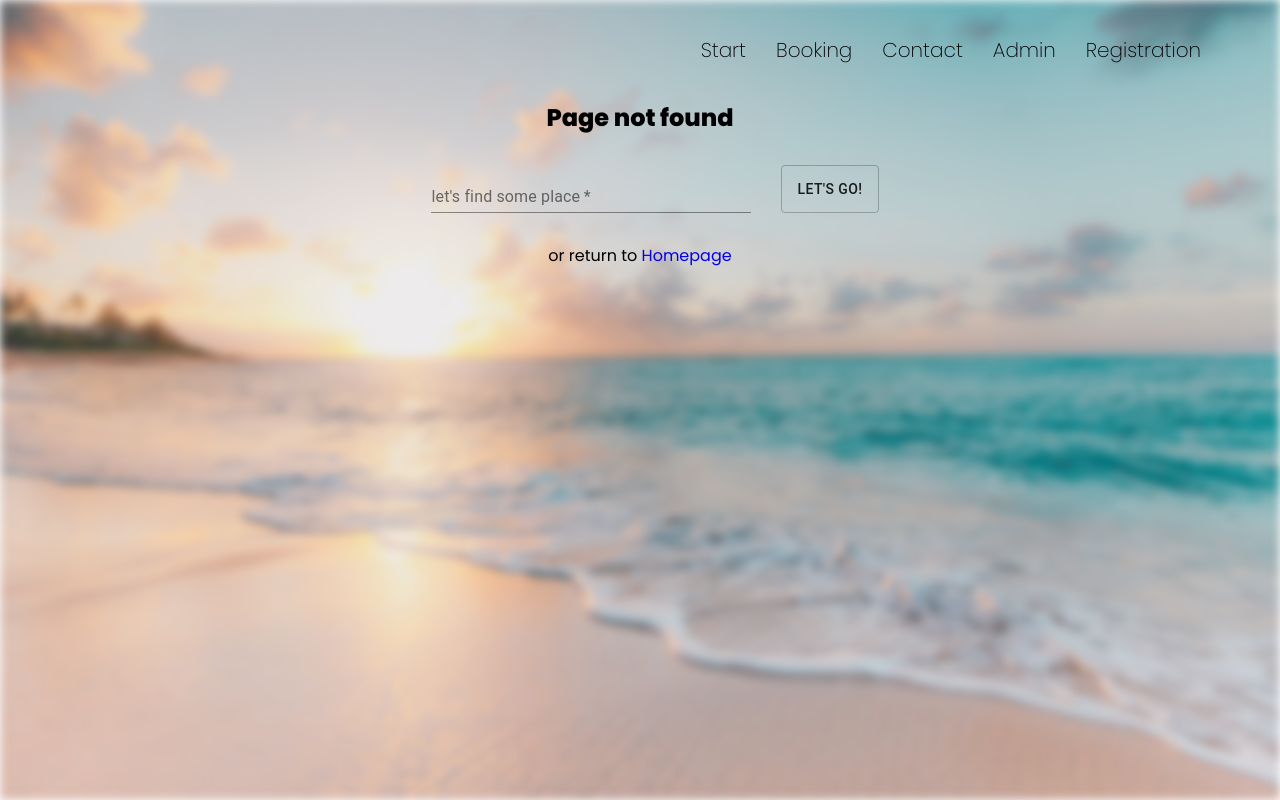
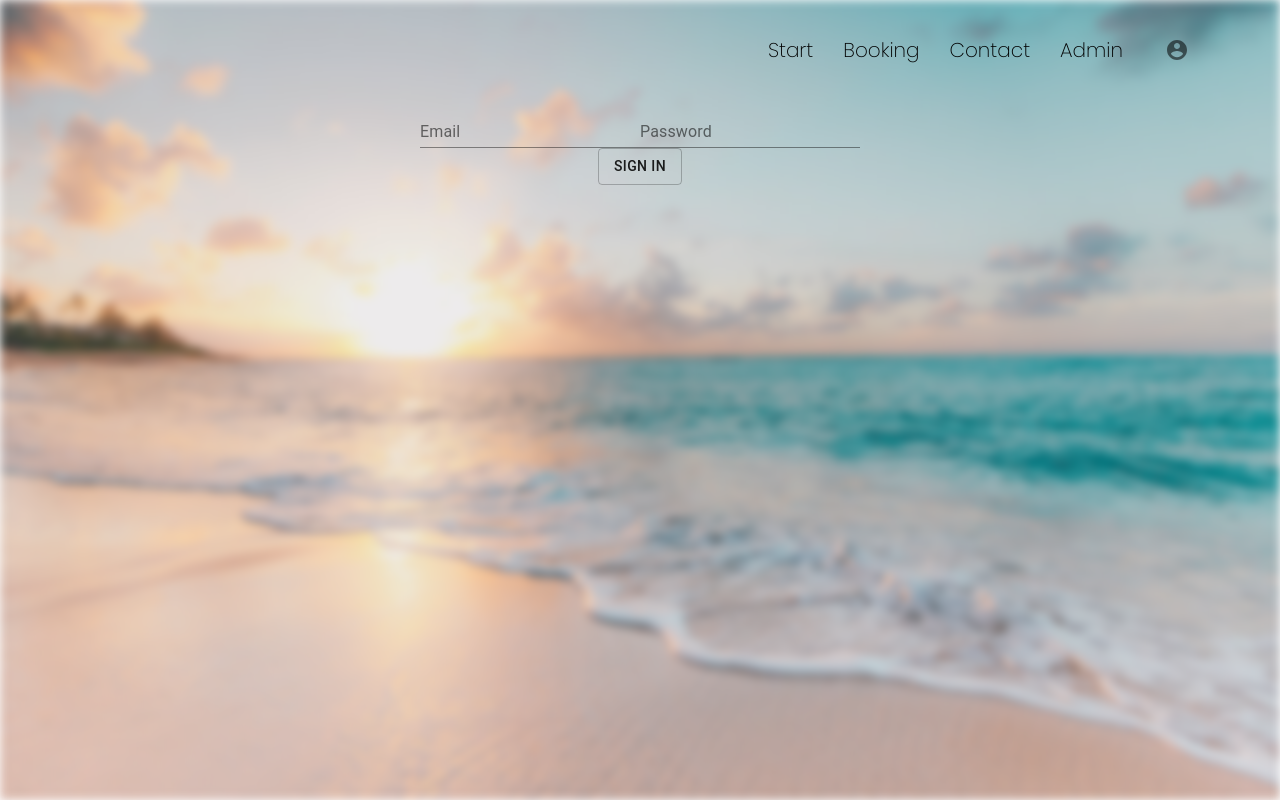
Before and after one commit to szkola-reacta/hackaton-team-f, a React (Create React App) app: page /login in a window 1280 px wide. Before the commit this address had no page. Built offline with nearby package versions, Linux system fonts and the light colour scheme; data requests are answered from the project's data file.

Commit message:
Usunieto zbędne rzeczy

```diff
--- a/src/App.css
+++ b/src/App.css
@@ -55,6 +55,16 @@
   list-style-type: none;
   font-size: 20px;
   padding: 15px;
+  display: -webkit-box;
+  display: -ms-flexbox;
+  display: flex;
+  -webkit-box-orient: horizontal;
+  -webkit-box-direction: normal;
+      -ms-flex-direction: row;
+          flex-direction: row;
+  -webkit-box-align: center;
+      -ms-flex-align: center;
+          align-items: center;
 }
 
 .App-menu__item a {
--- a/src/App.js
+++ b/src/App.js
@@ -1,10 +1,5 @@
 import React, { Component } from "react";
-import {
-  BrowserRouter,
-  Switch,
-  Route,
-  NavLink
-} from "react-router-dom";
+import { BrowserRouter, Switch, Route, NavLink } from "react-router-dom";
 import "./App.css";
 import api from "./api";
 import Search from "./pages/Search";
@@ -12,16 +7,19 @@ import Contact from "./pages/Contact";
 import Homepage from "./pages/Homepage";
 import Booking from "./pages/Booking";
 import Admin from "./pages/Admin";
+import Login from "./pages/Login";
 import OfferList from "./components/OfferList/OfferList";
 import Registration from "./pages/Registration";
 import Page404 from "./pages/404";
-
+import { IconButton, Menu, MenuItem } from "@material-ui/core";
+import AccountCircleIcon from "@material-ui/icons/AccountCircle";
 class App extends Component {
   constructor() {
     super();
     this.state = {
       offer: null,
       bookings: null,
+      anchorEl: null
     };
     this.loadBookings = this.loadBookings.bind(this);
   }
@@ -33,8 +31,7 @@ class App extends Component {
 
   load(element) {
     let el;
-    api.get(`${element}`)
-    .then((response) => {
+    api.get(`${element}`).then((response) => {
       el = response;
       this.setState({
         [element]: el,
@@ -51,7 +48,18 @@ class App extends Component {
   }
 
   render() {
-    const { offer, bookings } = this.state;
+    const handleClick = (event) => {
+      this.setState({
+        anchorEl:event.currentTarget
+      });
+    };
+
+    const handleClose = () => {
+      this.setState({
+        anchorEl:null
+      });
+    };
+    const { offer, bookings, anchorEl } = this.state;
     return (
       <div>
         <BrowserRouter>
@@ -72,7 +80,27 @@ class App extends Component {
                   <NavLink to="/admin">Admin</NavLink>
                 </li>
                 <li className="App-menu__item">
-                  <NavLink to="/registration">Registration</NavLink>
+                  <IconButton
+                    aria-controls="client-menu"
+                    aria-haspopup="true"
+                    onClick={handleClick}
+                  >
+                   <AccountCircleIcon/>
+                  </IconButton>
+                  <Menu
+                    id="client-menu"
+                    anchorEl={anchorEl}
+                    keepMounted
+                    open={Boolean(anchorEl)}
+                    onClose={handleClose}
+                  >
+                    <MenuItem onClick={handleClose}>
+                    <NavLink to="/login">Sign in</NavLink>
+                    </MenuItem>
+                    <MenuItem onClick={handleClose}>
+                    <NavLink to="/registration">Sign up</NavLink>
+                    </MenuItem>
+                  </Menu>
                 </li>
               </ul>
             </header>
@@ -84,8 +112,12 @@ class App extends Component {
                   component={() => <OfferList data={offer} />}
                 />
                 <Route path="/contact" component={Contact} />
-                <Route path={["/search/:query", "/search"]} component={Search} />
+                <Route
+                  path={["/search/:query", "/search"]}
+                  component={Search}
+                />
                 <Route path="/booking/:slug" component={Booking} />
+                <Route path="/login" component={Login} />
                 <Route
                   path="/admin"
                   component={() => (
@@ -95,7 +127,7 @@ class App extends Component {
                     />
                   )}
                 />
-                <Route path="/registration" component={Registration}/>
+                <Route path="/registration" component={Registration} />
                 <Route path="*" component={Page404} />
               </Switch>
             </div>
--- a/src/App.scss
+++ b/src/App.scss
@@ -22,6 +22,7 @@
   justify-content: center;
   font-size: calc(10px + 2vmin);
   height: 100px;
+
 }
 .App-menu {
   display: flex;
@@ -33,6 +34,9 @@
   list-style-type: none;
   font-size: 20px;
   padding: 15px;
+  display: flex;
+  flex-direction: row;
+  align-items: center;
   a {
     transition: $transition;
     font-weight: 200;
--- /dev/null
+++ b/src/components/LoginForm/LoginForm.js
@@ -0,0 +1,39 @@
+import React from "react";
+import { Button, TextField } from "@material-ui/core";
+
+
+function LoginForm() {
+  const handleClick = () => console.log("Wyślij formularz rejestracji");
+  const handleSubmit = (event) => {
+    event.preventDefault();
+  };
+
+  return (
+    <form className="Login" onSubmit={handleSubmit}>
+        <div>
+      <TextField
+        name="email"
+        label="Email"
+        pattern="[a-z0-9._%+-]+@[a-z0-9.-]+\.[a-z]{2, 4}$"
+      />
+      <TextField
+        name="password"
+        label="Password"
+        pattern="[A-Za-z0-9]{8,16}"
+      />
+        </div>
+
+      <Button
+        type="submit"
+         onClick={handleClick}
+        variant="outlined"
+        color="default"
+        onSubmit={handleSubmit}
+      >
+        Sign in
+      </Button>
+    </form>
+  );
+}
+
+export default LoginForm;
--- a/src/components/RegistrationForm/RegistrationForm.js
+++ b/src/components/RegistrationForm/RegistrationForm.js
@@ -1,84 +1,51 @@
-import React, { useState } from "react";
+import React from "react";
 import { Button, TextField } from "@material-ui/core";
-
-function useInput(initialValue = "") {
-  const [value, setValue] = useState(initialValue);
-
-  const handleChange = (event) => {
-    setValue(event.target.value);
-  };
-
-  return [value, handleChange];
-}
-
 function RegistrationForm() {
-  const [handleNameChange] = useInput("");
-  const [handleSurnameChange] = useInput("");
-  const [handlePhoneChange] = useInput("");
-  const [handleEmailChange] = useInput("");
-  const [handlePasswordChange] = useInput("");
-  const [handleNameAccountChange] = useInput("");
-  const [handleAdressChange] = useInput("");
-  const [handlePostCodeChange] = useInput("");
-
-  const handleClick = () => console.log("Wyślij formularz rejestracji");
-  const handleSubmit = (event) => {
-    event.preventDefault();
-  };
-
   return (
-    <form className="Registration" onSubmit={handleSubmit}>
+    <form className="Registration">
         <div>
         <TextField
         required
         name="name"
         label="Name"
-        onChange={handleNameChange}
         pattern="[A-Za-z]{2,99}"
       />
       <TextField
         required
         name="surname"
         label="Surname"
-        onChange={handleSurnameChange}
         pattern="[A-Za-z]{2,99}"
       />
       <TextField
         name="email"
         label="Email"
-        onChange={handleEmailChange}
         pattern="[a-z0-9._%+-]+@[a-z0-9.-]+\.[a-z]{2, 4}$"
       />
       <TextField
         name="password"
         label="Password"
-        onChange={handlePasswordChange}
         pattern="[A-Za-z0-9]{8,16}"
       />
       <TextField
         name="account_name"
         label="Account name"
-        onChange={handleNameAccountChange}
         pattern="[A-Za-z]{2,99}"
       />
-      <TextField name="address" label="Address" onChange={handleAdressChange} />
+      <TextField name="address" label="Address" />
       <TextField
         name="postcode"
         label="Postcode"
-        onChange={handlePostCodeChange}
       />
       <TextField
         type="number"
         name="phone"
         label="Phone"
-        onChange={handlePhoneChange}
         pattern="[0-9]{3}[0-9]{3}[0-9]{3}"
       />
         </div>
 
       <Button
         type="submit"
-        onClick={handleClick}
         variant="outlined"
         color="default"
       >
```
Also changed, not shown: 1 other file (tests, documents, lock files or other folders).
